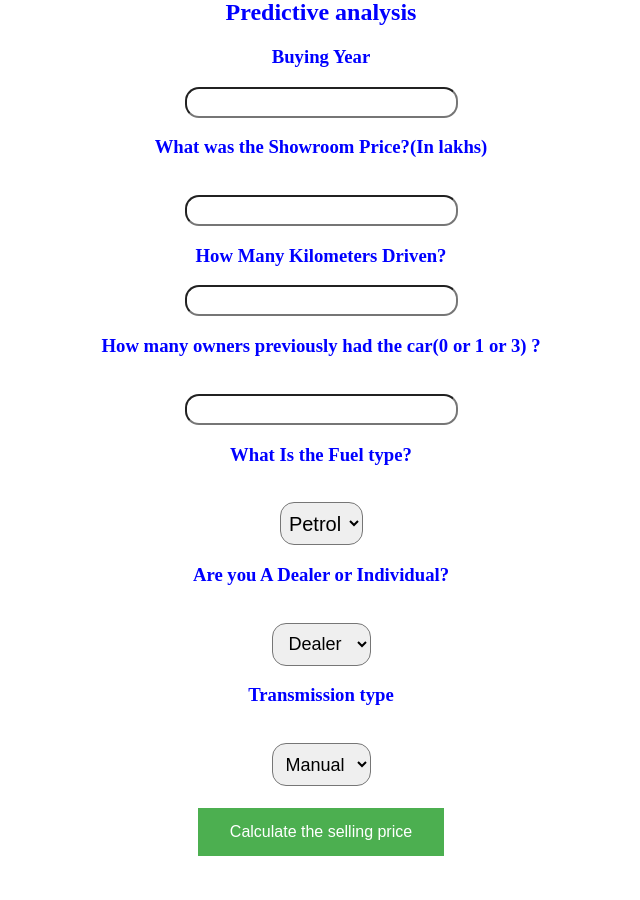
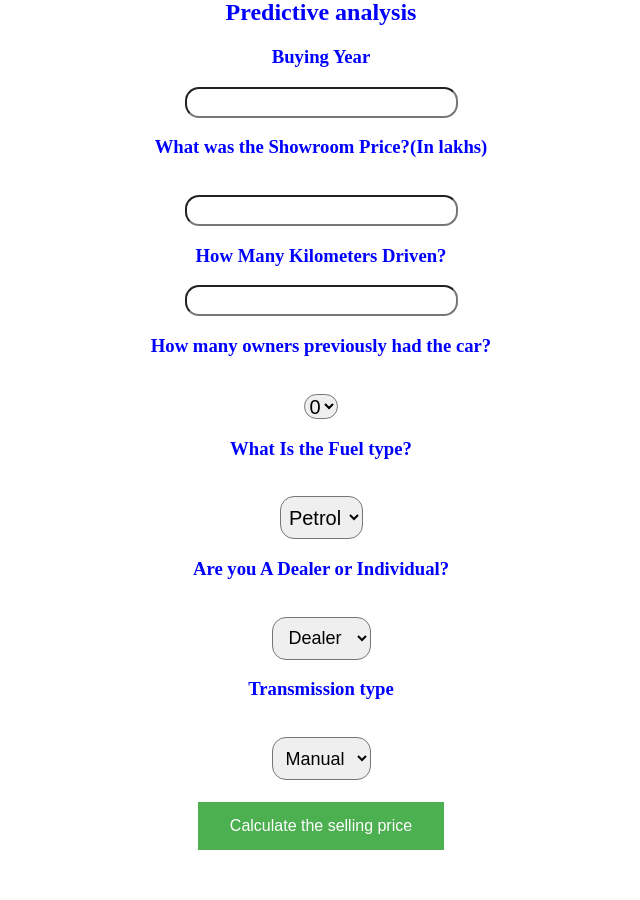
Before and after one commit to alephthree/CarPricePrediction, a Flask app: page / in a window 1280 px wide. Shown: the part 21-921 px from the top of the page, without its empty margins (319-959 px from the left). Run offline with Flask 2, Linux system fonts and the light colour scheme; parts of the project's set-up code (start-up, migrations or seed data) failed here and were passed over.

Commit message:
Update index.html

```diff
--- a/templates/index.html
+++ b/templates/index.html
@@ -16,7 +16,12 @@
             <input id="first" name="Year" type="number ">
             <h3>What was the Showroom Price?(In lakhs)</h3><br><input id="second" name="Present_Price" required="required">
             <h3>How Many Kilometers Driven?</h3><input id="third" name="Kms_Driven" required="required">
-            <h3>How many owners previously had the car(0 or 1 or 3) ?</h3><br><input id="fourth" name="Owner" required="required">
+            <h3>How many owners previously had the car?</h3><br><select id="fourth" name="Owner" required="required">
+            <option value="0">0</option>
+            <option value="1">1</option>
+            <option value="2">2</option>
+            <option value="3">3</option>
+            </select>
             <h3>What Is the Fuel type?</h3><br><select name="Fuel_Type_Petrol" id="fuel" required="required">
                 <option value="Petrol">Petrol</option>
                 <option value="Diesel">Diesel</option>
```
